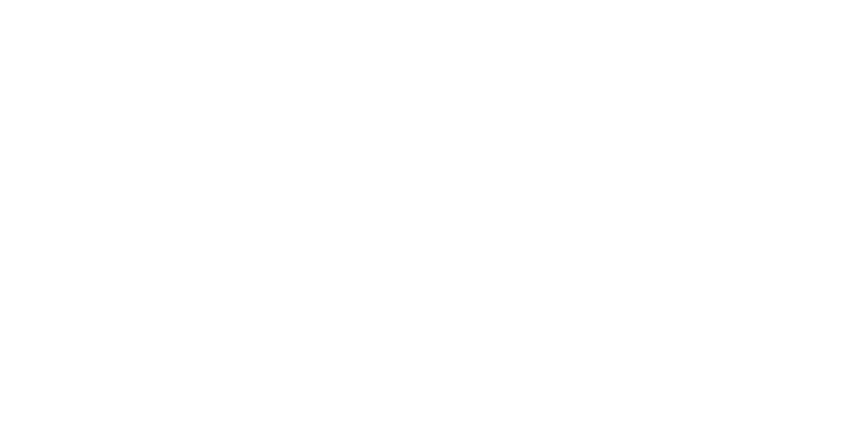
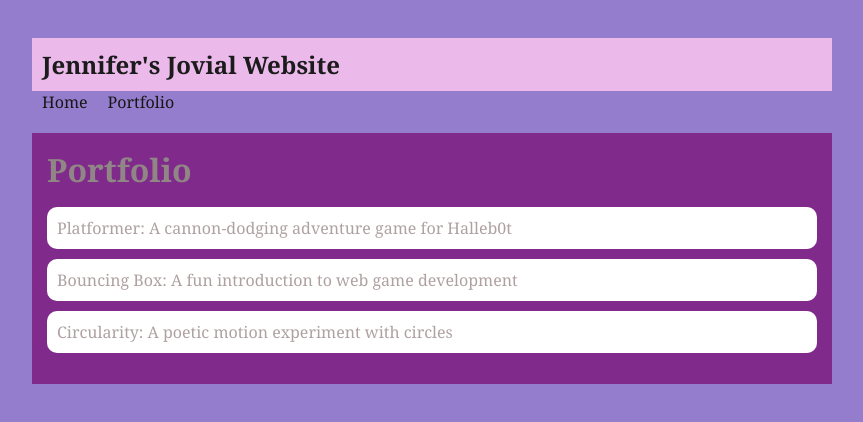
Before and after one commit to Jolah71/Jeolah1971.github.io, a plain HTML site: page portfolio.html in a window 1280 px wide. Shown: the whole page, without its empty margins (208-1071 px from the left). Drawn offline with Linux system fonts and the light colour scheme.

```diff
--- a/portfolio.html
+++ b/portfolio.html
@@ -0,0 +1,41 @@
+<!DOCTYPE html>
+<html>
+  <head>
+    <title>Jennifer's Jovial Website</title>
+      <title>Your Name's Website</title>
+  <link rel="stylesheet" href="style.css" />
+  </head>
+
+  <body>
+    <!-- All content goes here -->
+    <div id="all-contents">
+      <nav>
+<h1>Jennifer's Jovial Website</h1>
+  </nav>
+<ul id="nav-ul">
+<li class="nav-li">
+  <a href="index.html">Home</a>
+</li>
+<li class="nav-li">
+  <a href="portfolio.html">Portfolio</a>
+</li>
+</ul>
+  <main>
+ <div class="content">
+    <h1>Portfolio</h1>
+    <ul id="portfolio">
+        <li>
+  <a href="fsd-projects/platformer/">Platformer: A cannon-dodging adventure game for Halleb0t</a>
+</li>
+<li>
+  <a href="fsd-projects/bouncing-box/">Bouncing Box: A fun introduction to web game development</a>
+</li>
+<li>
+  <a href="fsd-projects/circularity/">Circularity: A poetic motion experiment with circles</a>
+</li>
+    </ul>
+  </div>
+  </main
+    </div>
+  </body>
+</html>
--- a/style.css
+++ b/style.css
@@ -12,7 +12,7 @@
 
 /* navigation menu */
 nav {
-    background: rgb(44, 41, 239);
+    background: rgb(235, 186, 235);
     margin: 0 auto;
     display: flex;
     padding: 10px;
@@ -22,7 +22,7 @@
 h1 {
     display: flex;
     align-items: center;
-    color: white;
+    color: rgb(27, 27, 27);
     flex: 1;
     margin: 0;
 }
@@ -41,7 +41,7 @@
 
 a {
     text-decoration: none;
-    color: #fff;
+    color: #181717;
 }
 
 /* main container area beneath menu */
@@ -77,3 +77,28 @@
 h2, h3 {
     margin: 0px;
 }
+/* Portfolio styles */
+.content h1 {
+  color: rgb(145, 134, 134);
+}
+
+#portfolio {
+  list-style-type: none;
+  padding-left: 0;
+}
+
+#portfolio li {
+  background: #fff;
+  padding: 10px;
+  border-radius: 10px;
+  margin-bottom: 10px;
+}
+
+#portfolio li:hover {
+  background: #eee;
+}
+
+#portfolio a {
+  text-decoration: none;
+  color: #afa1a1;
+}
```
Also changed, not shown: fsd-projects/platformer/platformer.js (+11 -7 lines).
